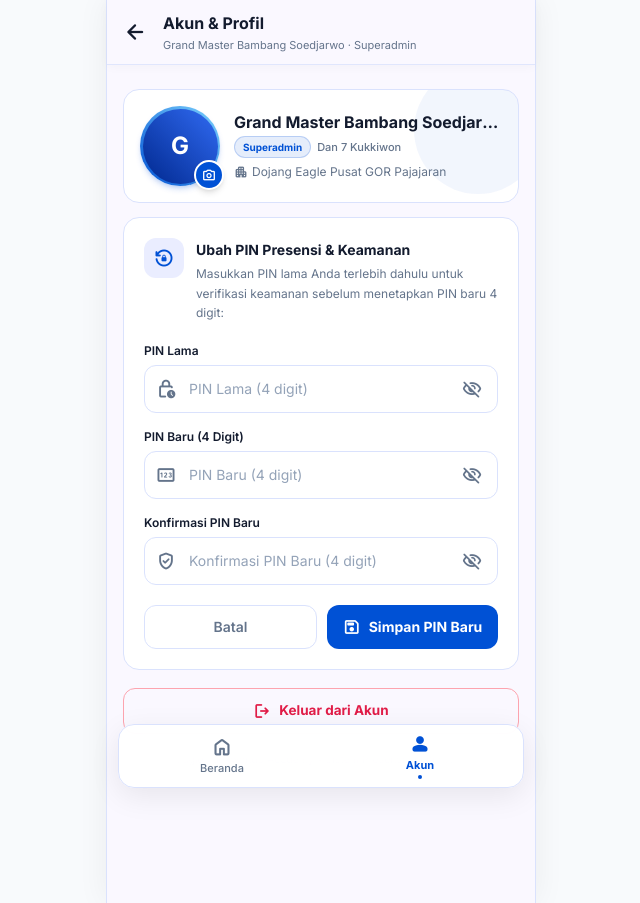
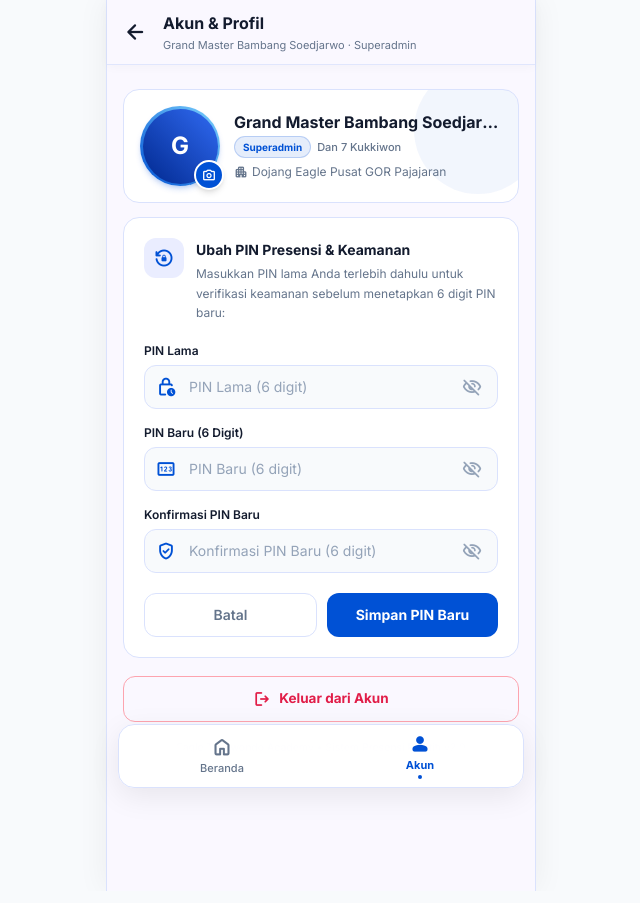
Before and after one commit to ramandaputra/AbsenEagleTKD, a Laravel app: page /profile in a window 1280 px wide. Shown: the whole page, without its empty margins (319-959 px from the left). Run offline with Laravel 12, Linux system fonts and the light colour scheme; a user stored in the database is signed in; data comes from the database, SQL or seed files in the repository; some libraries are stand-ins or nearby versions.

Commit message:
feat: Tirtafield-style 6-digit PIN form with old PIN verify; fix attendance create (waktu HH:MM, remove status & jadwal dropdown)

```diff
--- a/app/Http/Controllers/ProfileController.php
+++ b/app/Http/Controllers/ProfileController.php
@@ -61,29 +61,29 @@ class ProfileController extends Controller
     }
 
     /**
-     * Change user PIN.
+     * Change user PIN (6-digit, with old PIN verification + confirm).
      */
     public function updatePin(Request $request): JsonResponse|RedirectResponse
     {
         $user = $request->user();
 
         $rules = [
-            'old_pin' => ['required', 'string', 'regex:/^[0-9]{4}$/'],
-            'pin' => ['required', 'string', 'regex:/^[0-9]{4}$/'],
+            'old_pin'          => ['required', 'string', 'regex:/^[0-9]{4,6}$/'],
+            'pin'              => ['required', 'string', 'regex:/^[0-9]{6}$/'],
             'pin_confirmation' => ['required', 'string', 'same:pin'],
         ];
 
         $validated = $request->validate($rules, [
-            'old_pin.required' => 'PIN lama wajib diisi.',
-            'old_pin.regex' => 'PIN lama harus terdiri dari 4 angka.',
-            'pin.required' => 'PIN baru wajib diisi.',
-            'pin.regex' => 'PIN baru harus terdiri dari 4 angka.',
+            'old_pin.required'          => 'PIN lama wajib diisi.',
+            'old_pin.regex'             => 'PIN lama harus berupa angka.',
+            'pin.required'              => 'PIN baru wajib diisi.',
+            'pin.regex'                 => 'PIN baru harus tepat 6 digit angka.',
             'pin_confirmation.required' => 'Konfirmasi PIN baru wajib diisi.',
-            'pin_confirmation.same' => 'Konfirmasi PIN baru tidak sesuai.',
+            'pin_confirmation.same'     => 'Konfirmasi PIN baru tidak sesuai.',
         ]);
 
-        $currentPin = $user->pin ?: '1234';
-        if ($validated['old_pin'] !== (string) $currentPin) {
+        $currentPin = (string) ($user->pin ?: '1234');
+        if (trim($validated['old_pin']) !== $currentPin) {
             if ($request->wantsJson() || $request->ajax()) {
                 return response()->json([
                     'success' => false,
@@ -94,9 +94,11 @@ class ProfileController extends Controller
         }
 
         $newPin = trim($validated['pin']);
-        $user->update([
-            'pin' => $newPin,
-        ]);
+        if ($newPin === $currentPin) {
+            return back()->withErrors(['pin' => 'PIN baru tidak boleh sama dengan PIN lama.']);
+        }
+
+        $user->update(['pin' => $newPin]);
 
         if ($request->wantsJson() || $request->ajax()) {
             return response()->json([
--- a/resources/views/profile/show.blade.php
+++ b/resources/views/profile/show.blade.php
@@ -64,10 +64,23 @@
                 <div class="min-w-0 pt-0.5">
                     <h3 class="text-sm font-bold text-[#131B2E]">Ubah PIN Presensi &amp; Keamanan</h3>
                     <p class="text-xs leading-relaxed text-[#64748B] mt-1">
-                        Masukkan PIN lama Anda terlebih dahulu untuk verifikasi keamanan sebelum menetapkan PIN baru 4 digit:
+                        Masukkan PIN lama Anda terlebih dahulu untuk verifikasi keamanan sebelum menetapkan 6 digit PIN baru:
                     </p>
                 </div>
             </div>
+
+            @if(session('success') && str_contains(session('success'), 'PIN'))
+                <div class="mt-3 p-2.5 rounded-xl bg-emerald-50 border border-emerald-200 flex items-center space-x-2 text-emerald-700 text-xs font-semibold">
+                    <span class="material-symbols-rounded text-base shrink-0">check_circle</span>
+                    <span>{{ session('success') }}</span>
+                </div>
+            @endif
+            @error('old_pin')
+                <div class="mt-3 p-2.5 rounded-xl bg-red-50 border border-red-200 flex items-center space-x-2 text-red-700 text-[11.5px] font-semibold">
+                    <span class="material-symbols-rounded text-base shrink-0">error</span>
+                    <span>{{ $message }}</span>
+                </div>
+            @enderror
 
             <form action="{{ route('profile.pin') }}" method="POST" class="mt-5 space-y-4">
                 @csrf
@@ -75,33 +88,30 @@
                 <div>
                     <label for="old_pin" class="block text-xs font-semibold text-[#131B2E] mb-1.5">PIN Lama</label>
                     <div class="relative">
-                        <span class="material-symbols-rounded absolute left-3 top-1/2 -translate-y-1/2 text-[#64748B]" aria-hidden="true">lock_clock</span>
+                        <span class="material-symbols-rounded absolute left-3 top-1/2 -translate-y-1/2 text-[#0051D5]" aria-hidden="true">lock_clock</span>
                         <input id="old_pin" name="old_pin" x-bind:type="showOldPin ? 'text' : 'password'"
                                inputmode="numeric" autocomplete="off"
-                               pattern="[0-9]{4}" minlength="4" maxlength="4" required
-                               placeholder="PIN Lama (4 digit)"
-                               class="w-full h-12 pl-11 pr-12 rounded-xl border border-[#DAE2FD] bg-white text-sm font-semibold tracking-[0.2em] text-[#131B2E] placeholder:tracking-normal placeholder:font-normal placeholder:text-[#94A3B8] focus:outline-none focus:border-[#0051D5] focus:ring-2 focus:ring-[#0051D5]/10 @error('old_pin') border-rose-400 @enderror">
+                               maxlength="6" required
+                               placeholder="PIN Lama (6 digit)"
+                               class="w-full h-11 pl-11 pr-12 rounded-xl border border-[#DAE2FD] bg-[#F8FAFC] text-sm font-semibold tracking-[0.2em] text-[#131B2E] placeholder:tracking-normal placeholder:font-normal placeholder:text-[#94A3B8] focus:outline-none focus:border-[#0051D5] focus:bg-white transition-all @error('old_pin') border-rose-400 @enderror">
                         <button type="button" x-on:click="showOldPin = !showOldPin"
-                                x-bind:aria-label="showOldPin ? 'Sembunyikan PIN lama' : 'Tampilkan PIN lama'"
-                                class="absolute right-2 top-1/2 -translate-y-1/2 w-9 h-9 rounded-lg text-[#64748B] hover:bg-[#F2F3FF] flex items-center justify-center">
-                            <span class="material-symbols-rounded" x-text="showOldPin ? 'visibility' : 'visibility_off'"></span>
+                                class="absolute right-2 top-1/2 -translate-y-1/2 w-9 h-9 rounded-lg text-slate-400 hover:text-slate-600 hover:bg-[#F2F3FF] flex items-center justify-center">
+                            <span class="material-symbols-rounded" x-text="showOldPin ? 'visibility' : 'visibility_off'">visibility_off</span>
                         </button>
                     </div>
-                    @error('old_pin')<p class="text-[11px] text-rose-600 mt-1">{{ $message }}</p>@enderror
                 </div>
 
                 <div>
-                    <label for="pin" class="block text-xs font-semibold text-[#131B2E] mb-1.5">PIN Baru (4 Digit)</label>
+                    <label for="pin" class="block text-xs font-semibold text-[#131B2E] mb-1.5">PIN Baru (6 Digit)</label>
                     <div class="relative">
-                        <span class="material-symbols-rounded absolute left-3 top-1/2 -translate-y-1/2 text-[#64748B]" aria-hidden="true">pin</span>
+                        <span class="material-symbols-rounded absolute left-3 top-1/2 -translate-y-1/2 text-[#0051D5]" aria-hidden="true">pin</span>
                         <input id="pin" name="pin" x-bind:type="showNewPin ? 'text' : 'password'"
-                               inputmode="numeric" autocomplete="new-password" pattern="[0-9]{4}"
-                               minlength="4" maxlength="4" required placeholder="PIN Baru (4 digit)"
-                               class="w-full h-12 pl-11 pr-12 rounded-xl border border-[#DAE2FD] bg-white text-sm font-semibold tracking-[0.2em] text-[#131B2E] placeholder:tracking-normal placeholder:font-normal placeholder:text-[#94A3B8] focus:outline-none focus:border-[#0051D5] focus:ring-2 focus:ring-[#0051D5]/10 @error('pin') border-rose-400 @enderror">
+                               inputmode="numeric" autocomplete="new-password"
+                               maxlength="6" required placeholder="PIN Baru (6 digit)"
+                               class="w-full h-11 pl-11 pr-12 rounded-xl border border-[#DAE2FD] bg-[#F8FAFC] text-sm font-semibold tracking-[0.2em] text-[#131B2E] placeholder:tracking-normal placeholder:font-normal placeholder:text-[#94A3B8] focus:outline-none focus:border-[#0051D5] focus:bg-white transition-all @error('pin') border-rose-400 @enderror">
                         <button type="button" x-on:click="showNewPin = !showNewPin"
-                                x-bind:aria-label="showNewPin ? 'Sembunyikan PIN baru' : 'Tampilkan PIN baru'"
-                                class="absolute right-2 top-1/2 -translate-y-1/2 w-9 h-9 rounded-lg text-[#64748B] hover:bg-[#F2F3FF] flex items-center justify-center">
-                            <span class="material-symbols-rounded" x-text="showNewPin ? 'visibility' : 'visibility_off'"></span>
+                                class="absolute right-2 top-1/2 -translate-y-1/2 w-9 h-9 rounded-lg text-slate-400 hover:text-slate-600 hover:bg-[#F2F3FF] flex items-center justify-center">
+                            <span class="material-symbols-rounded" x-text="showNewPin ? 'visibility' : 'visibility_off'">visibility_off</span>
                         </button>
                     </div>
                     @error('pin')<p class="text-[11px] text-rose-600 mt-1">{{ $message }}</p>@enderror
@@ -110,15 +120,14 @@
                 <div>
                     <label for="pin_confirmation" class="block text-xs font-semibold text-[#131B2E] mb-1.5">Konfirmasi PIN Baru</label>
                     <div class="relative">
-                        <span class="material-symbols-rounded absolute left-3 top-1/2 -translate-y-1/2 text-[#64748B]" aria-hidden="true">verified_user</span>
+                        <span class="material-symbols-rounded absolute left-3 top-1/2 -translate-y-1/2 text-[#0051D5]" aria-hidden="true">verified_user</span>
                         <input id="pin_confirmation" name="pin_confirmation" x-bind:type="showConfirmationPin ? 'text' : 'password'"
-                               inputmode="numeric" autocomplete="new-password" pattern="[0-9]{4}"
-                               minlength="4" maxlength="4" required placeholder="Konfirmasi PIN Baru (4 digit)"
-                               class="w-full h-12 pl-11 pr-12 rounded-xl border border-[#DAE2FD] bg-white text-sm font-semibold tracking-[0.2em] text-[#131B2E] placeholder:tracking-normal placeholder:font-normal placeholder:text-[#94A3B8] focus:outline-none focus:border-[#0051D5] focus:ring-2 focus:ring-[#0051D5]/10 @error('pin_confirmation') border-rose-400 @enderror">
+                               inputmode="numeric" autocomplete="new-password"
+                               maxlength="6" required placeholder="Konfirmasi PIN Baru (6 digit)"
+                               class="w-full h-11 pl-11 pr-12 rounded-xl border border-[#DAE2FD] bg-[#F8FAFC] text-sm font-semibold tracking-[0.2em] text-[#131B2E] placeholder:tracking-normal placeholder:font-normal placeholder:text-[#94A3B8] focus:outline-none focus:border-[#0051D5] focus:bg-white transition-all @error('pin_confirmation') border-rose-400 @enderror">
                         <button type="button" x-on:click="showConfirmationPin = !showConfirmationPin"
-                                x-bind:aria-label="showConfirmationPin ? 'Sembunyikan konfirmasi PIN' : 'Tampilkan konfirmasi PIN'"
-                                class="absolute right-2 top-1/2 -translate-y-1/2 w-9 h-9 rounded-lg text-[#64748B] hover:bg-[#F2F3FF] flex items-center justify-center">
-                            <span class="material-symbols-rounded" x-text="showConfirmationPin ? 'visibility' : 'visibility_off'"></span>
+                                class="absolute right-2 top-1/2 -translate-y-1/2 w-9 h-9 rounded-lg text-slate-400 hover:text-slate-600 hover:bg-[#F2F3FF] flex items-center justify-center">
+                            <span class="material-symbols-rounded" x-text="showConfirmationPin ? 'visibility' : 'visibility_off'">visibility_off</span>
                         </button>
                     </div>
                     @error('pin_confirmation')<p class="text-[11px] text-rose-600 mt-1">{{ $message }}</p>@enderror
@@ -129,8 +138,7 @@
                         Batal
                     </button>
                     <button type="submit" class="flex-1 h-11 rounded-xl bg-[#0051D5] text-white hover:bg-[#003ea8] font-bold text-sm flex items-center justify-center gap-2 transition-colors active:scale-[0.99]">
-                        <span class="material-symbols-rounded text-lg">save</span>
-                        <span>Simpan PIN Baru</span>
+                        Simpan PIN Baru
                     </button>
                 </div>
             </form>
```
Also changed, not shown: resources/views/attendances/create.blade.php (+7 -50 lines), tests/Feature/ExampleTest.php (+38 -6 lines).
